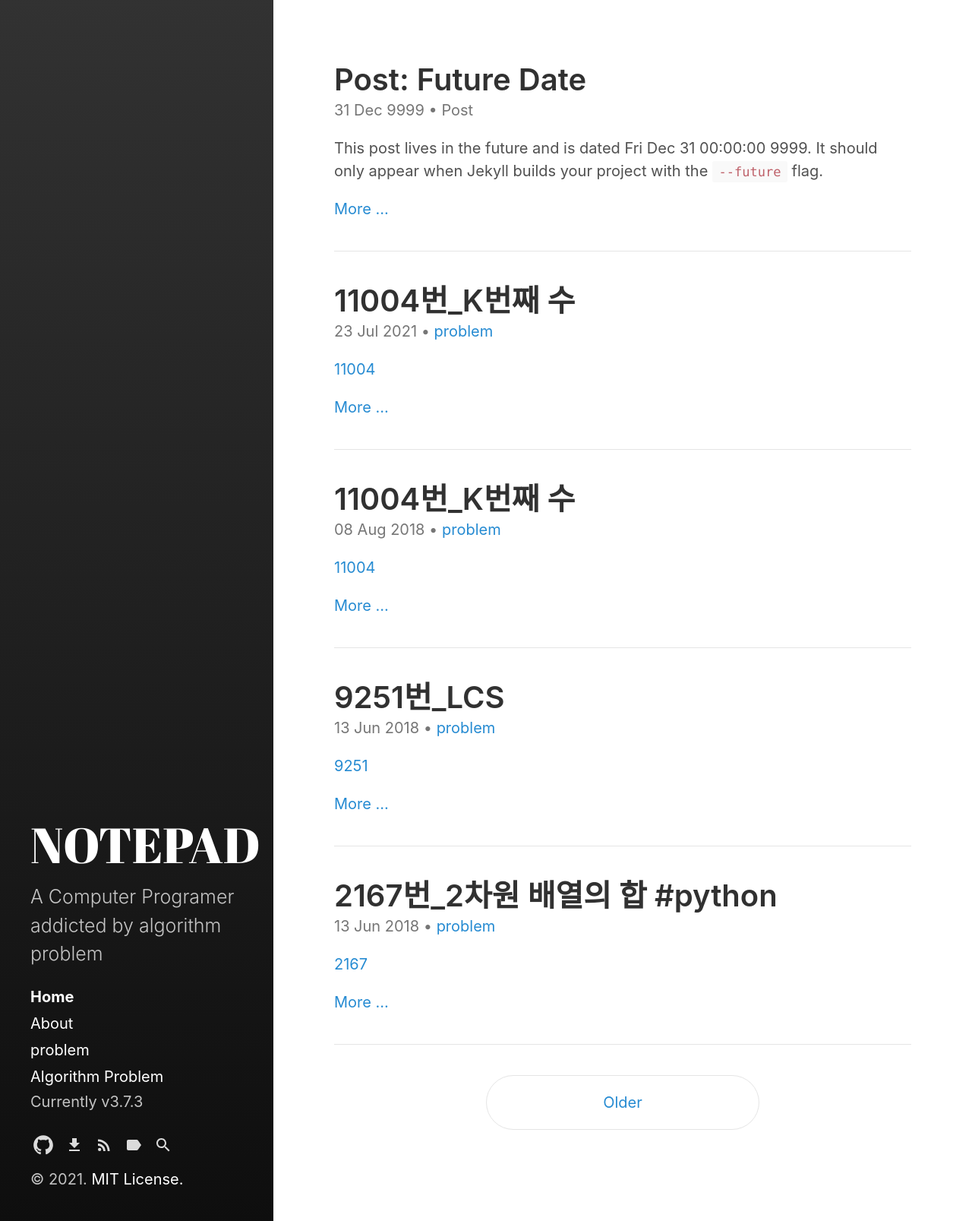
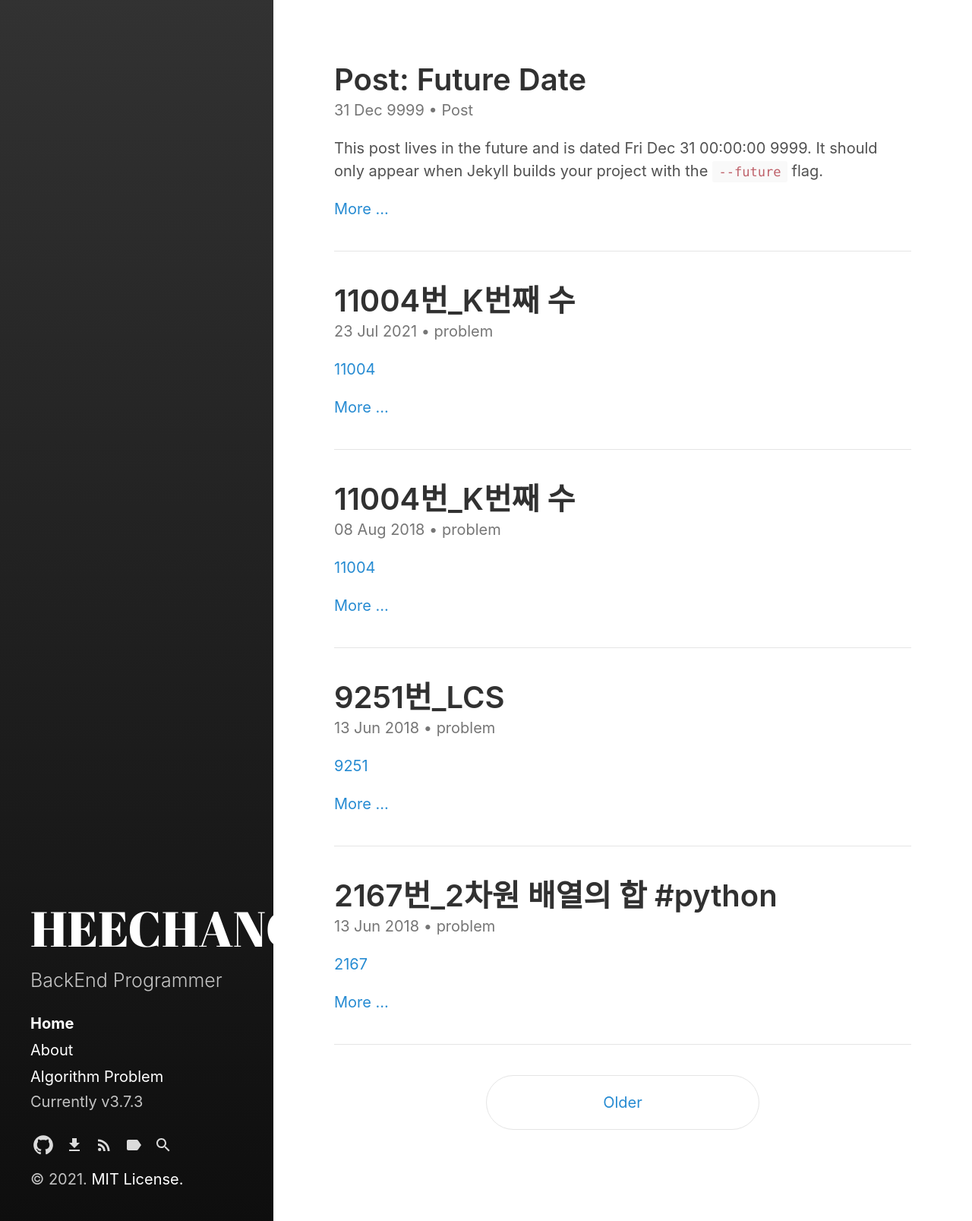
Before and after one commit to HEECHANG7832/HEECHANG7832.github.io, a Jekyll site: the page built from index.html, in a window 1280 px wide. Shown: the whole page at 76% size. Built offline with Jekyll 4.4.1, drawn with Linux system fonts in a browser that asks for light colours; the list of posts is cut into pages by our own code.

Commit message:
edit category

```diff
--- a/_config.yml
+++ b/_config.yml
@@ -3,9 +3,9 @@ markdown:         kramdown
 highlighter:      rouge
 
 # Setup
-title:            NOTEPAD
+title:            HEECHANG
 tagline:          ''
-description:      'A Computer Programer addicted by algorithm problem'
+description:      'BackEnd Programmer'
 url:              https://heechang7832.github.io
 baseurl:
                   # the optional subpath of your site, e.g. "/blog"
--- a/_includes/spring-link.html
+++ b/_includes/spring-link.html
@@ -5,7 +5,7 @@
 {% for node in pages_list %}
   {% if node.title != null %}
     {% if node.layout == "category" %}
-      <a class="category-link {% if page.url == node.url %} active{% endif %}"
+      <a class="spring-link {% if page.url == node.url %} active{% endif %}"
           href="{{ site.baseurl }}{{ node.url }}">{{ node.title }}</a>
     {% endif %}
   {% endif %}
```
Also changed, not shown: category/Spring & SpringBoot.md (+3 -5 lines), category/Algorithm Problem.md (renamed from category/problem.md).
